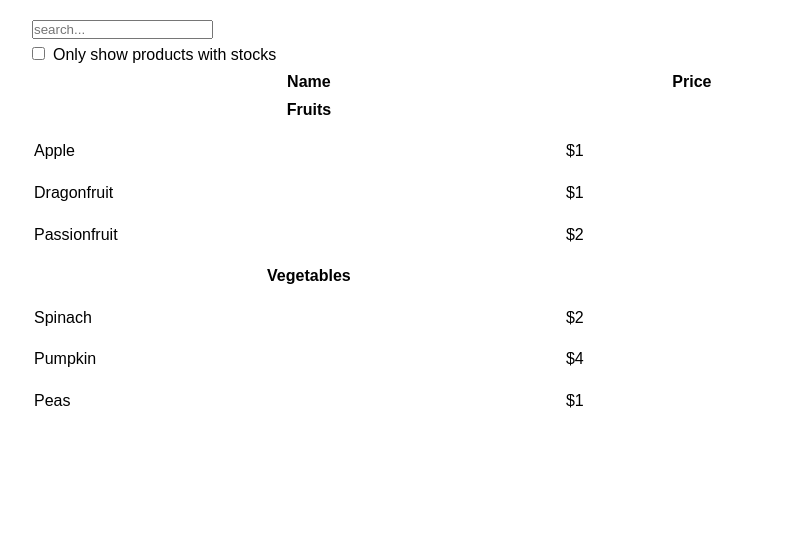
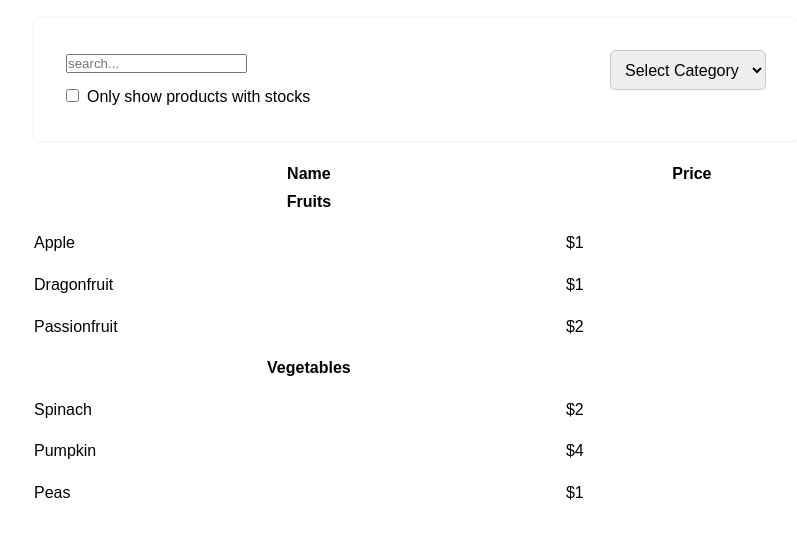
Before and after one commit to namatya-bunnings/Searchable, a React (Create React App) app: page / in a window 1280 px wide. Shown: the top 536 px of the page, without its empty margins (224-1021 px from the left). Built offline with nearby package versions, Linux system fonts and the light colour scheme.

Commit message:
added new component and updated test

```diff
--- a/src/components/Products/Products.tsx
+++ b/src/components/Products/Products.tsx
@@ -4,12 +4,15 @@ import ProductsWrapper from "./ProductsWrapper";
 import { PRODUCTS } from "../../data/data";
 import SearchBar from "../SearchBar/SearchBar";
 import Checkbox from "../Checkbox/Checkbox";
-import { getFilteredProducts } from "../../utils/GetProducts";
+import { getFilteredProducts, getCategories } from "../../utils/GetProducts";
 import ErrorMessage from "../ErrorMessage/ErrorMessage";
+import FilterByCategory from "../FilterByCategory/FilterByCategory";
 
 const Products = () => {
   const [searchQuery, setSearchQuery] = useState<string>("");
   const [checkboxIsChecked, setCheckboxIsChecked] = useState<boolean>(false);
+  const [selectedCategory, setSelectedCategory] = useState<string>("");
+
   const handleUserInput = (userInput: string) => {
     setSearchQuery(userInput);
   };
@@ -17,14 +20,23 @@ const Products = () => {
     setCheckboxIsChecked(status);
   };
 
+  const handleSelectedCategory = (value: string) => {
+    setSelectedCategory(value);
+  };
+
   const productList = getFilteredProducts({
     products: PRODUCTS,
     searchQuery,
     checkboxIsChecked,
+    category: selectedCategory,
   });
+
+  const productCategories = getCategories(PRODUCTS);
 
   return (
     <ProductsWrapper>
+      <div className="filter-products">
+        <div className="search-checkbox">
           <SearchBar
             role="search"
             type="search"
@@ -36,6 +48,15 @@ const Products = () => {
             checkboxIsChecked={checkboxIsChecked}
             handleChange={handleChange}
           />
+        </div>
+
+        <FilterByCategory
+          categories={productCategories}
+          handleSelectedCategory={handleSelectedCategory}
+          selectedCategory={selectedCategory}
+        />
+      </div>
+
       {productList.length ? (
         <ProductList productList={productList} />
       ) : (
```
Also changed, not shown: 1 other file (tests, documents, lock files or other folders). Lines whose indentation alone changed are shown as unchanged.
